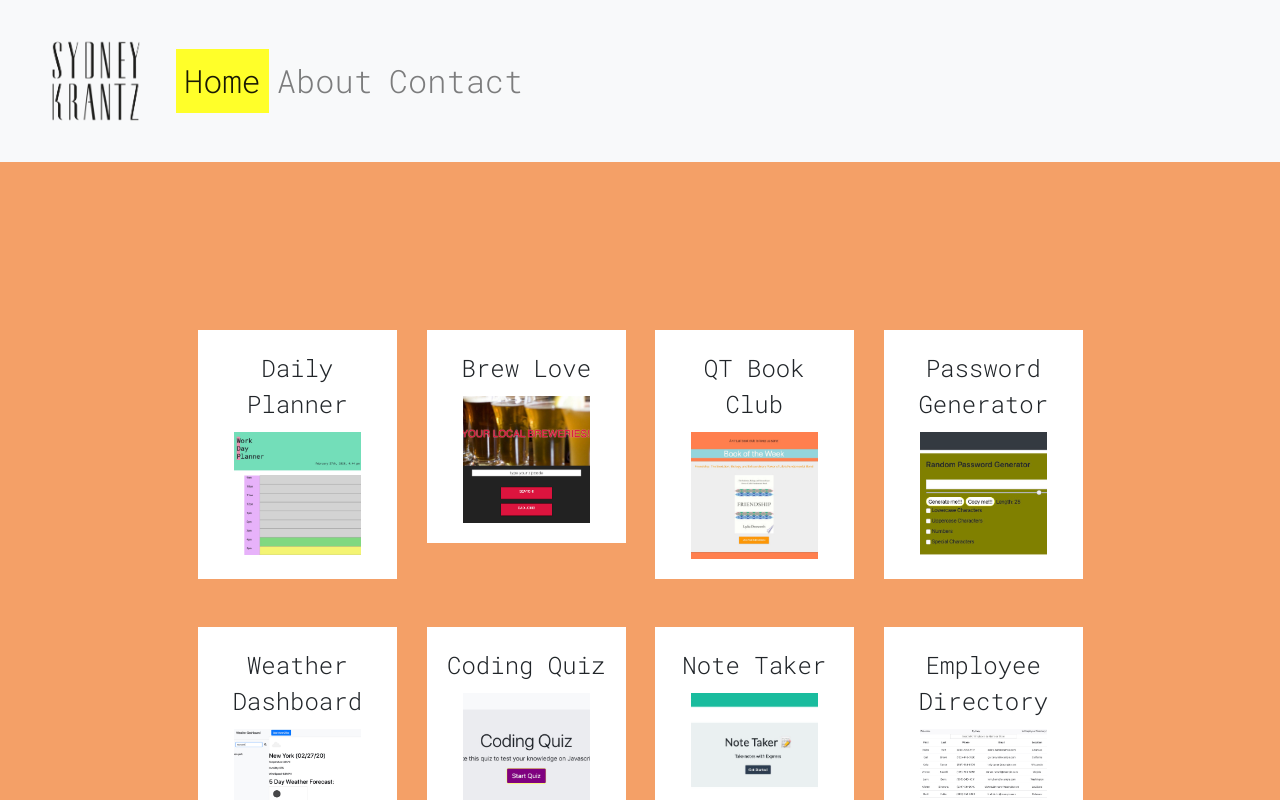
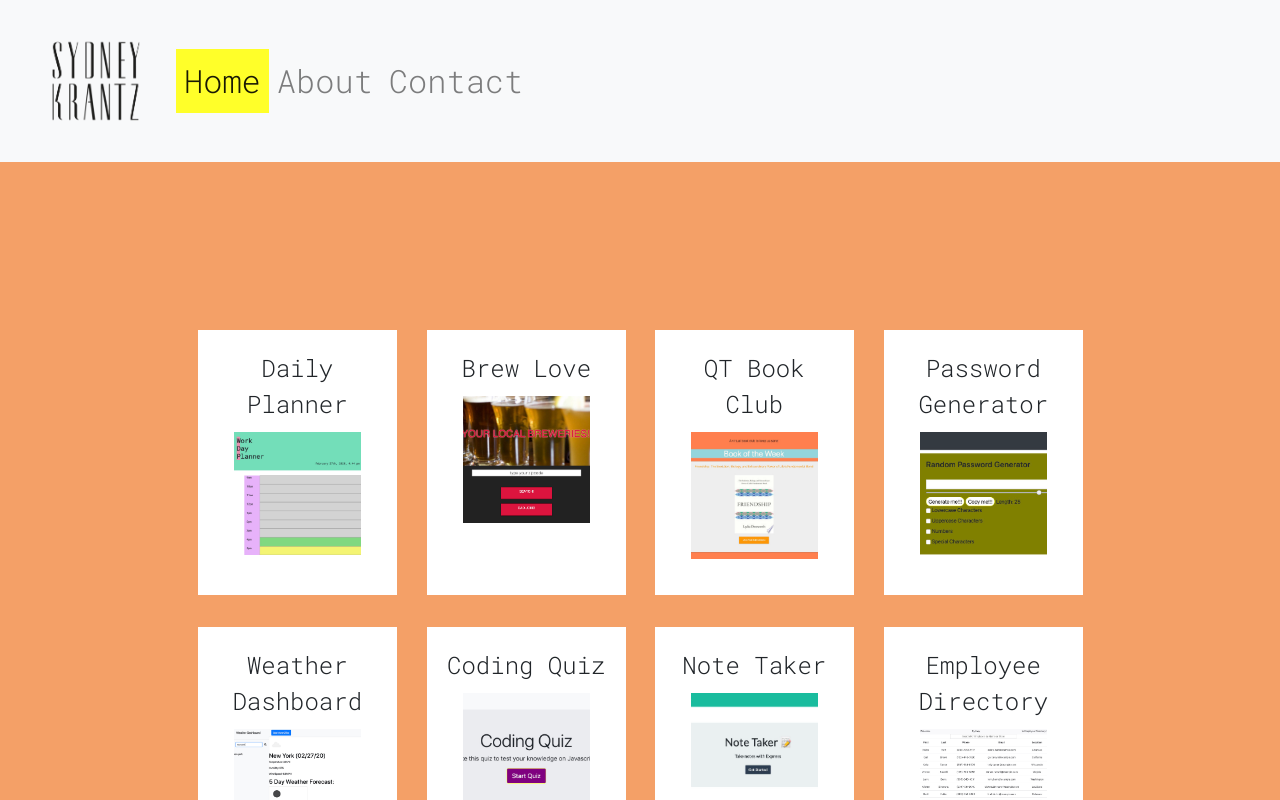
Before and after one commit to skrantzz/PORTFOLIO-REACT, a React (Create React App) app: page / in a window 1280 px wide. Shown: the top 800 px of the page. Built offline with nearby package versions, Linux system fonts and the light colour scheme.

Commit message:
minor thumbnail fix

```diff
--- a/src/components/Thumbnail/index.js
+++ b/src/components/Thumbnail/index.js
@@ -12,7 +12,7 @@ function Thumbnail(props) {
                     <img src={props.image} alt="Project"/>
                 </div>
             </a>
-            {console.log(props.link)}
+            {console.log()}
         </div></div>
     )
 
--- a/src/components/Thumbnail/style.css
+++ b/src/components/Thumbnail/style.css
@@ -16,6 +16,7 @@
 .card {
   display: flex;
   width: 100%;
+  height: 100%;
   border: 0px;
   /* box-shadow: 3px 6px 6px 1px hotpink; */
 }
```
Also changed, not shown: 34 other files (tests, documents, lock files or other folders).
